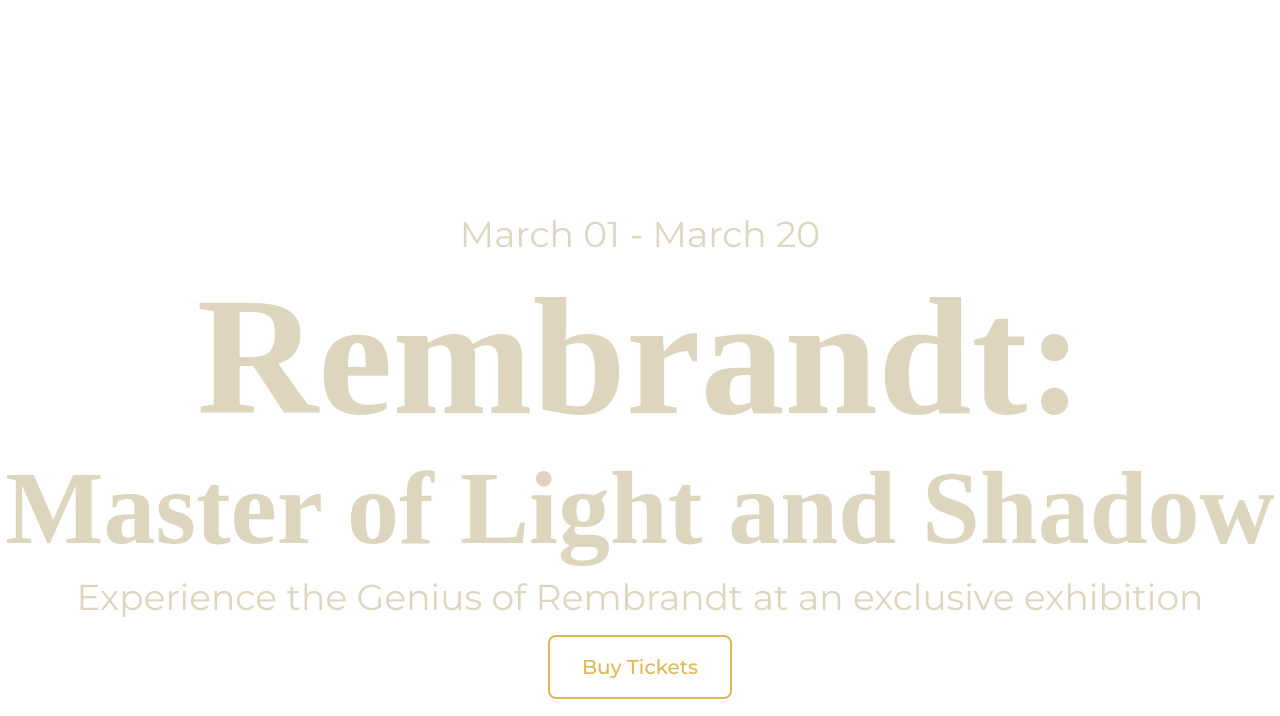
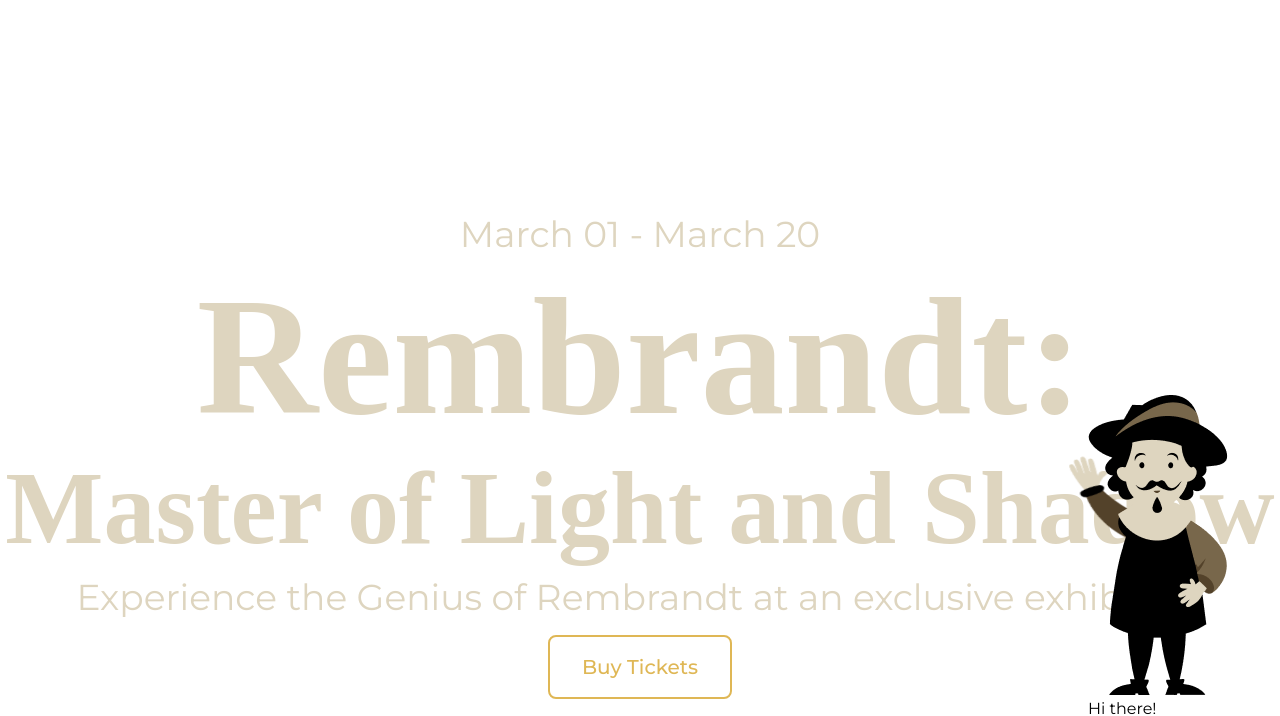
Before and after one commit to Iuliana0109/Rembrandt, a plain HTML site: page index.html in a window 1280 px wide. Shown: the part 101-817 px from the top of the page. Drawn offline with Linux system fonts and the light colour scheme.

Commit message:
animated mascot

```diff
--- a/index.html
+++ b/index.html
@@ -254,6 +254,12 @@
   </div>
 </section>
 
+<div id="mascot-container" class="mascot">
+  <img src="images/mascot_hand.png" alt="Mascot Hand" class="mascot_hand">
+  <img src="images/mascot_body.png" alt="Mascot Body" class="mascot-body">
+  <div id="message">Hi there! Let's meet at the exhibition</div>
+</div>
+
 <footer>
   <div class="footer">
   <div class="footer_1">
--- a/script.js
+++ b/script.js
@@ -78,3 +78,10 @@ document.querySelector('.menu-icon').addEventListener('click', function() {
 // }
 
 // setInterval(nextSlide, 3000); // Auto-scroll every 3 seconds
+
+// MASCOT HANDLING
+document.addEventListener("DOMContentLoaded", function() {
+  setTimeout(function() {
+    document.getElementById("mascot-container").classList.add("show-mascot");
+  }, 5000); // Delay in milliseconds (2 seconds in this example)
+});
--- a/styles.css
+++ b/styles.css
@@ -575,6 +575,79 @@ footer hr {
   display: none;
 }
 
+/* MASCOT HANDLING */
+.mascot_hand {
+  position: fixed;
+  right: 8.6rem;
+  bottom: 10rem;
+  width: 5rem;
+  height: 5rem;
+  z-index: -1;
+  animation: wave 2s infinite;
+  transform-origin: bottom;
+}
+
+@keyframes wave {
+  0%, 100% { transform: rotate(0deg); }
+  25% { transform: rotate(20deg); }
+  75% { transform: rotate(-20deg); }
+}
+
+.mascot {
+  position: fixed;
+  right: 7rem;
+  bottom: 14rem;
+  width: 5rem;
+  height: 5rem;
+  display: none;
+  opacity: 0;
+  transition: opacity 0.5s ease;
+}
+
+.show-mascot {
+  display: block;
+  opacity: 1;
+}
+
+.mascot::before {
+  opacity: 0;
+  transition: all 0.3s ease;
+  content: "Hi there! Let's meet at the exhibition";
+  background-color: #120602;
+  width: 9rem;
+  padding: 0.5rem;
+  box-sizing: border-box;
+  position: absolute;
+  top: -32px;
+  left: 0;
+  z-index: 2;
+  color: #DED5BF;
+  border-radius: 0.5rem;
+  border: 1px solid var(--text);
+}
+
+.mascot:hover::before {
+  opacity: 1;
+}
+
+.mascot::after {
+  opacity: 0;
+  transition: all 0.3s ease;
+  content: "";
+  position: absolute;
+  rotate: 45deg;
+  background-color: var(--primary);
+  width: 1rem;
+  height: 1rem;
+  top: 0.5rem;
+  left: calc(50% - 0.5rem);
+  z-index: 2;
+  box-shadow: 1px 1px 0 var(--text);
+}
+
+.mascot:hover::after {
+  opacity: 1;
+}
 
 @media (max-width: 767px) {
   /* NAVBAR */
```
Also changed, not shown: images/mascot_body.png (added), images/mascot_hand.png (added).
